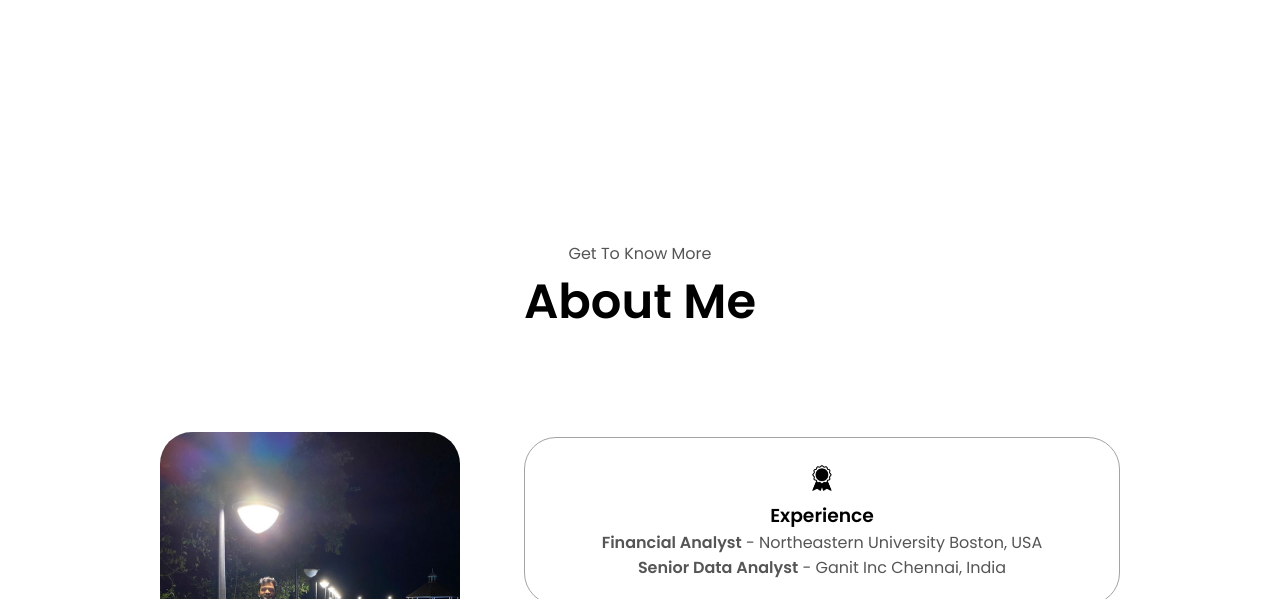
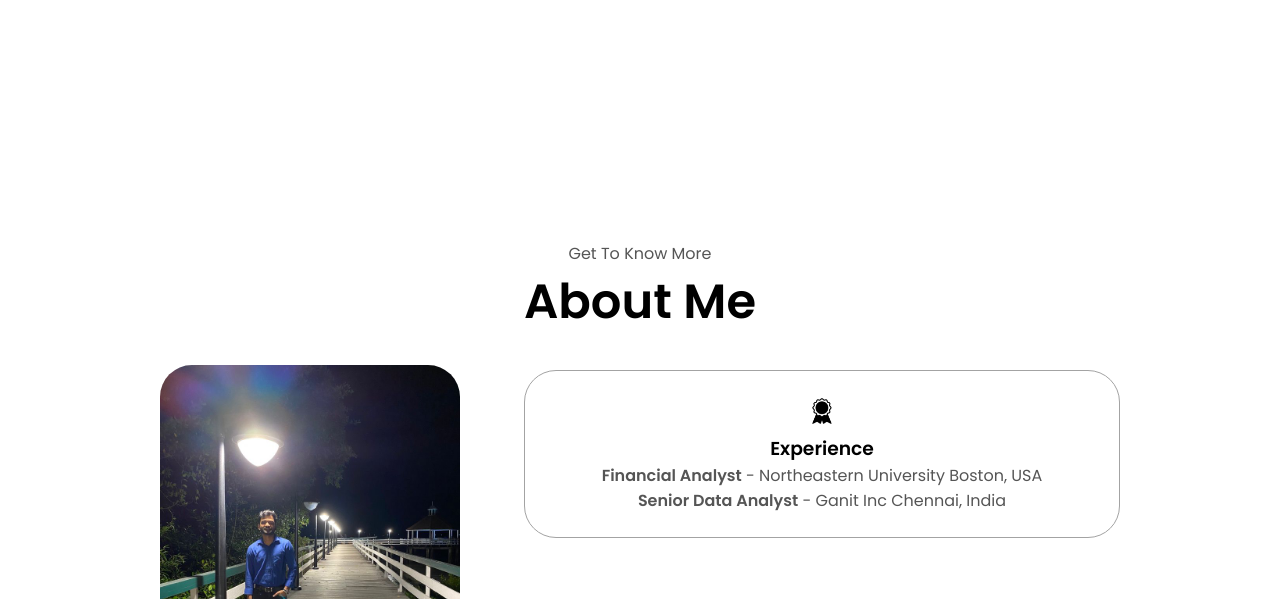
Before and after one commit to Shweta-2007/portfolio-abhi, a plain HTML site: page index.html in a window 1280 px wide. Shown: the part 687-1286 px from the top of the page. Drawn offline with Linux system fonts and the light colour scheme.

Commit message:
css modified

```diff
--- a/style.css
+++ b/style.css
@@ -150,7 +150,7 @@ a:hover {
 
 section {
   padding-top: 4vh;
-  height: 96vh;
+  /* height: 96vh; */
   margin: 0 10rem;
   box-sizing: border-box;
   min-height: fit-content;
```
